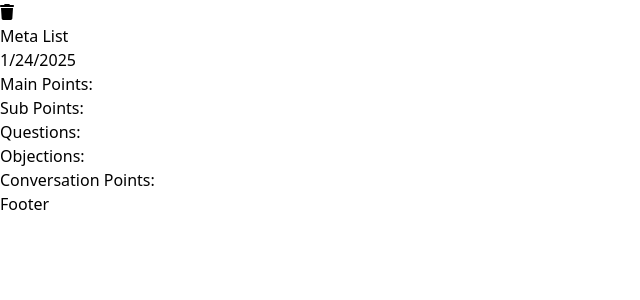
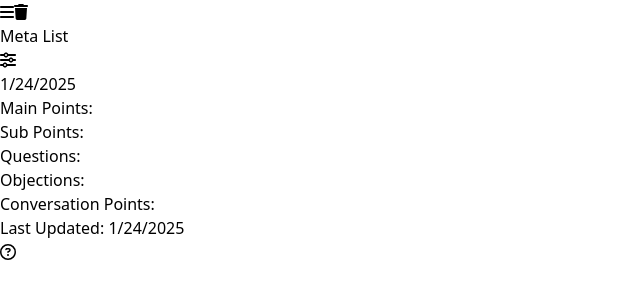
Before and after one commit to CollierTR/Study-Buddy, a React (Vite) app: page /seeNotes in a window 1280 px wide. Shown: the top 300 px of the page, without its empty margins (0-640 px from the left). Built offline with nearby package versions, Linux system fonts and the light colour scheme.

Commit message:
Added Settings menu and other layout elements

```diff
--- a/src/App.jsx
+++ b/src/App.jsx
@@ -7,7 +7,6 @@ import File from "./componets/File"
 
 const today = new Date()
 const date = `${today.getMonth() + 1}/${today.getDate()}/${today.getFullYear()}`
-console.log(date)
 
 const initialAppState = {
     mainTitle: date.toString(),
@@ -33,6 +32,8 @@ const initialAppState = {
         points: []
       },
     ],
+    creationDate: date.toString(),
+    lastUpdated: date.toString(),
     appColorTheme: 'original',
   }
 
@@ -44,20 +45,21 @@ function reducer(state, action) {
   switch (action.type) {
 
     case 'addPoint':
-      console.log('action recieved...')
       return {
         ...state,
         bulletLists:state.bulletLists.map((list) => {
           return list.title === action.payload.title
             ? {...list, points: [...list.points, action.payload.newPoint]}
             : list
-        })
+        }),
+        lastUpdated: date.toString()
       };
 
     case 'addCategory':
       return {
         ...state,
-        bulletLists: [...state.bulletLists, {title: action.payload.newCategory, points: []}]
+        bulletLists: [...state.bulletLists, {title: action.payload.newCategory, points: []}],
+        lastUpdated: date.toString()
       };
 
     case 'newFile':
@@ -66,7 +68,8 @@ function reducer(state, action) {
     case 'updateTitle':
       return {
         ...state,
-        mainTitle: action.payload.title
+        mainTitle: action.payload.title,
+        lastUpdated: date.toString()
       }
 
     default:
@@ -98,7 +101,7 @@ useEffect(() => {
           </Routes>
         </div>
       </div>
-      <Footer></Footer>
+      <Footer appState={appState} />
     </main>
   )
 }
--- a/src/componets/BulletList.jsx
+++ b/src/componets/BulletList.jsx
@@ -45,7 +45,7 @@ const BulletList = ({ bulletList, dispatch }) => {
               <form
                 onSubmit={(e) => {
                   e.preventDefault()
-                  if (e.target.title.value) {
+                  if (e.target.newPoint.value) {
                   dispatch({type: 'addPoint', payload: {title: bulletList.title, newPoint: e.target.newPoint.value}})
                   }
                   setPopup(!popup);
--- a/src/componets/Footer.jsx
+++ b/src/componets/Footer.jsx
@@ -1,9 +1,13 @@
+import { faCircleQuestion } from "@fortawesome/free-regular-svg-icons"
+import { faQuestion } from "@fortawesome/free-solid-svg-icons"
+import { FontAwesomeIcon } from "@fortawesome/react-fontawesome"
 
-
-
-const Footer = () => {
+const Footer = ({appState}) => {
   return (
-    <div className="w-full bg-slate-500">Footer</div>
+    <div className="w-full px-3 py-2 bg-slate-500 flex justify-between place-items-center">
+      <p>Last Updated: {appState.lastUpdated}</p>
+      <FontAwesomeIcon className="text-3xl" icon={faCircleQuestion}/>
+    </div>
   )
 }
 
--- a/src/componets/Header.jsx
+++ b/src/componets/Header.jsx
@@ -1,26 +1,57 @@
-import { faFile, faPenToSquare } from "@fortawesome/free-regular-svg-icons"
-import { faBars, faTrash } from "@fortawesome/free-solid-svg-icons"
-import { FontAwesomeIcon } from "@fortawesome/react-fontawesome"
-import { Link, useLocation } from "react-router"
+import { faFile, faPenToSquare } from "@fortawesome/free-regular-svg-icons";
+import {
+  faBars,
+  faClose,
+  faSliders,
+  faTrash,
+} from "@fortawesome/free-solid-svg-icons";
+import { FontAwesomeIcon } from "@fortawesome/react-fontawesome";
+import { useState } from "react";
+import { Link, useLocation } from "react-router";
 
-const Header = ({appState, dispatch}) => {
-
-  const location = useLocation()
+const Header = ({ appState, dispatch }) => {
+  const location = useLocation();
+  const [nav, toggleNav] = useState(false);
 
   return (
     <div className="w-full flex justify-between place-items-center py-2 px-3 text-2xl bg-gray-500">
-        <div className="w-1/3 text-left">
-          <FontAwesomeIcon icon={faTrash} onClick={() => dispatch({type: 'newFile'})} />
+      <div className="w-1/3 text-left flex justify-start place-items-center gap-5">
+        <FontAwesomeIcon icon={faBars} />
+        <FontAwesomeIcon
+          icon={faTrash}
+          onClick={() => dispatch({ type: "newFile" })}
+        />
+      </div>
+      <p className="text-xl">Meta List</p>
+      <div className="w-1/3 text-right flex justify-end place-items-center gap-5">
+        {location.pathname === "/" && (
+          <Link className="w-1/3 text-right" to={"/seenotes"}>
+            <FontAwesomeIcon icon={faFile} />
+          </Link>
+        )}
+        {location.pathname === "/seenotes" && (
+          <Link className="w-1/3 text-right" to={"/"}>
+            <FontAwesomeIcon icon={faPenToSquare} />
+          </Link>
+        )}
+        <FontAwesomeIcon icon={faSliders} onClick={() => toggleNav(!nav)} />
+      </div>
+
+      {nav && (
+        <div className="bg-gray-300 w-full h-screen absolute top-0 left-0 z-10">
+          <div className="w-full flex flex-row-reverse justify-between place-items-center py-2 px-3 text-2xl bg-gray-500">
+            <FontAwesomeIcon icon={faClose} onClick={() => toggleNav(!nav)} />
+            <p>Settings</p>
+          </div>
+          <div className="flex flex-col place-items-center justify-center mx-auto gap-6 my-6">
+            <p>Note Library</p>
+            <p>Set Default Categories</p>
+            <p>Change Theme</p>
+          </div>
         </div>
-        <p className="text-xl">Meta List</p>
-        {
-          location.pathname === '/' && <Link className="w-1/3 text-right" to={'/seenotes'}><FontAwesomeIcon icon={faFile} /></Link>
-        }
-        {
-          location.pathname === '/seenotes' && <Link className="w-1/3 text-right" to={'/'}><FontAwesomeIcon icon={faPenToSquare} /></Link>
-        }
+      )}
     </div>
-  )
-}
+  );
+};
 
-export default Header
+export default Header;
--- a/src/componets/NotePanel.jsx
+++ b/src/componets/NotePanel.jsx
@@ -54,7 +54,7 @@ const NotePanel = ({ appState, dispatch }) => {
               <form
                 onSubmit={(e) => {
                   e.preventDefault()
-                  if (e.target.title.value) {
+                  if (e.target.newCat.value) {
                   dispatch({type: 'addCategory', payload: {newCategory: e.target.newCat.value}})
                   }
                   setPopup(!popup);
```
